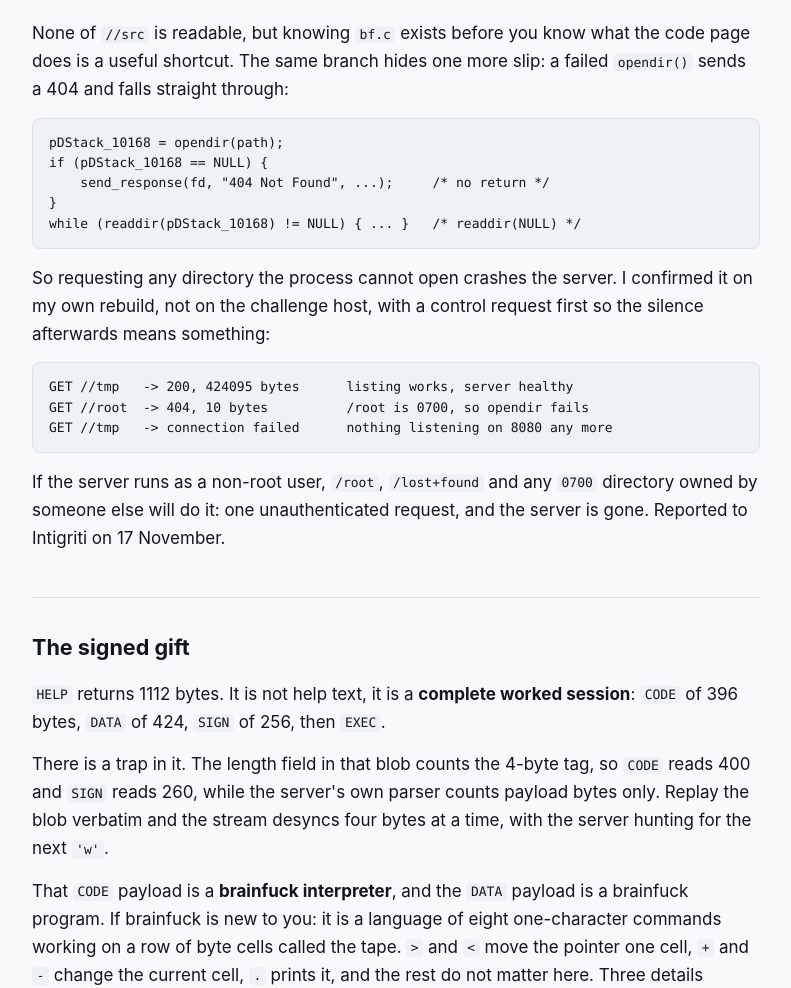
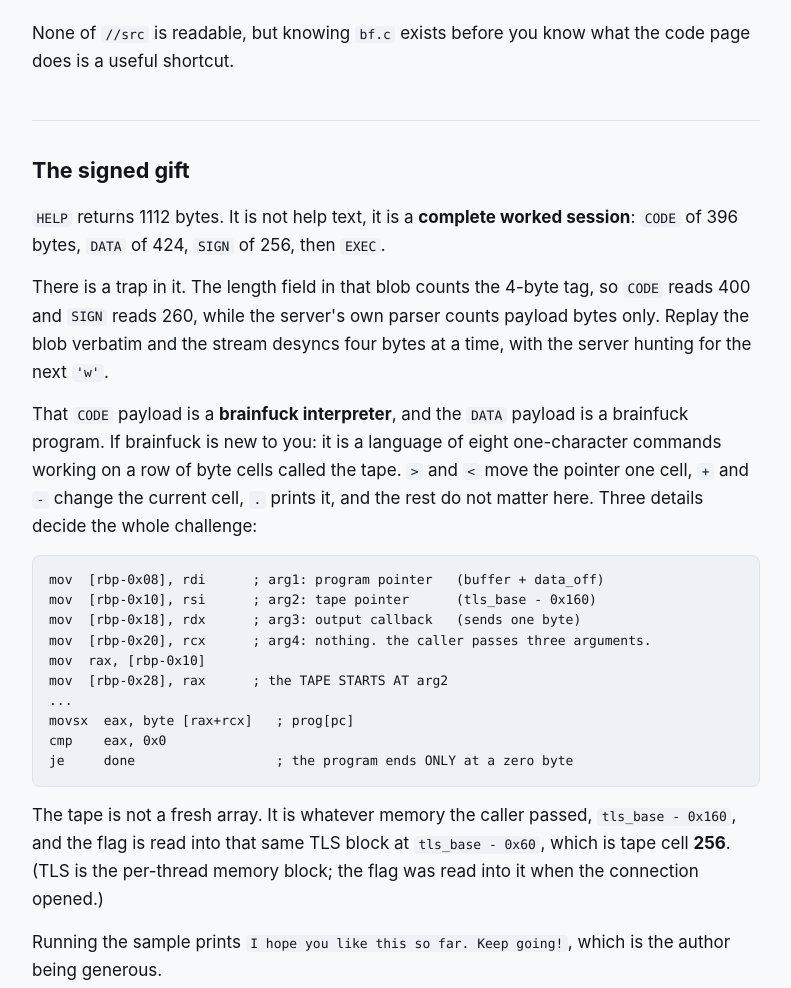
Before and after one commit to GrantZero604/security-writeups, a plain HTML site: page superfastserver/index.html in a window 1280 px wide. Shown: the part 5145-6133 px from the top of the page, without its empty margins (244-1035 px from the left). Drawn offline with Linux system fonts and the light colour scheme.

Commit message:
Super Fast Server: remove the crash section, it was only tested on a local rebuild

```diff
--- a/superfastserver/index.html
+++ b/superfastserver/index.html
@@ -257,25 +257,7 @@ hardening landed on the file read, not on the listing, and a leading <code>//</c
 <figcaption><code>//src</code>, although the page is titled &ldquo;/&rdquo;: the server's own source, listed but not readable.</figcaption></figure>
 
 <p>None of <code>//src</code> is readable, but knowing <code>bf.c</code> exists before you know what
-the code page does is a useful shortcut. The same branch hides one more slip: a failed
-<code>opendir()</code> sends a 404 and falls straight through:</p>
-
-<pre><code>pDStack_10168 = opendir(path);
-if (pDStack_10168 == NULL) {
-    send_response(fd, "404 Not Found", ...);     /* no return */
-}
-while (readdir(pDStack_10168) != NULL) { ... }   /* readdir(NULL) */</code></pre>
-
-<p>So requesting any directory the process cannot open crashes the server. I confirmed it on my own rebuild, not on the
-challenge host, with a control request first so the silence afterwards means something:</p>
-
-<pre><code>GET //tmp   -&gt; 200, 424095 bytes      listing works, server healthy
-GET //root  -&gt; 404, 10 bytes          /root is 0700, so opendir fails
-GET //tmp   -&gt; connection failed      nothing listening on 8080 any more</code></pre>
-
-<p>If the server runs as a non-root user, <code>/root</code>, <code>/lost+found</code> and any
-<code>0700</code> directory owned by someone else will do it: one unauthenticated request, and the
-server is gone. Reported to Intigriti on 17 November.</p>
+the code page does is a useful shortcut.</p>
 
 <h2>The signed gift</h2>
 
@@ -620,8 +602,7 @@ found in a challenge binary. Thanks also to Intigriti for running these.</p>
 
 <footer>Written up privately while the challenge was open. Every route was
 developed against a local rebuild of the binary first; requests to the challenge host stayed inside
-the programme's stated limit of two per second. The memory read and write section and the crash
-were done on the rebuild only.</footer>
+the programme's stated limit of two per second. The memory read and write section was done on the rebuild only.</footer>
 
 </main>
 
```
Also changed, not shown: 1 other file.
